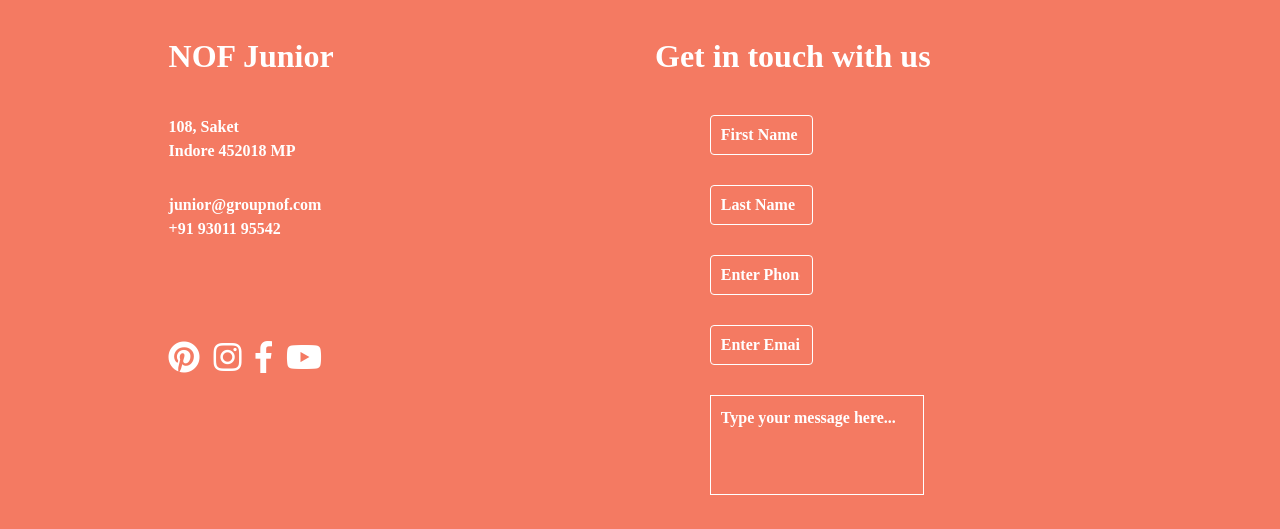
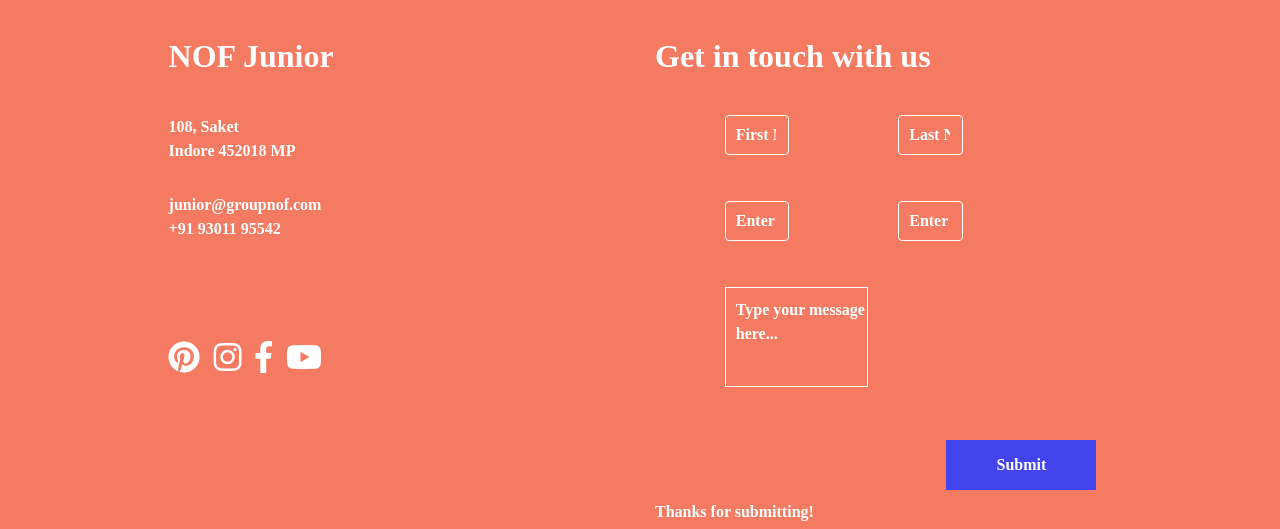
Before and after one commit to NOFjunior/NOFjunior, a plain HTML site: page Datepage.html in a window 1280 px wide. Shown: the part 1466-1995 px from the top of the page. Drawn offline with nearby package versions, Linux system fonts and the light colour scheme; some packages are replaced by stand-ins of ours.

Commit message:
Undo changes
form-group col-sm-6

```diff
--- a/Datepage.html
+++ b/Datepage.html
@@ -356,32 +356,32 @@ td.text-right {
         <h2>Get in touch with us</h2>
         <form id="test" class="get-in-touch" method="post" data-email="brajesh@nof.org.in" action="" onsubmit="return submitUserForm();">
           <div class="row">
-            <div class="">
+            <div class="form-group col-sm-6">
               <input type="text" placeholder="First Name" name="fname" id="fname" class="form-control">
               <h5 id="usercheck" class="error-msg">
                 Enter 3 charecter at least
               </h5>
             </div>
-            <div class="">
+            <div class="form-group col-sm-6">
 
               <input type="text" placeholder="Last Name" name="lname" id="lname" class="form-control">
               <h5 id="lNameCheck" class="error-msg">
                 Enter 3 charecter at least
               </h5>
             </div>
-            <div class="">
+            <div class="form-group col-sm-6">
               <input placeholder="Enter Phone No." type="text" name="phone" id="phone" class="form-control">
               <h5 id="phoneCheck" class="error-msg">
                 Enter 10 digit phone number
               </h5>
             </div>
-            <div class="">
+            <div class="form-group col-sm-6">
               <input type="email" placeholder="Enter Email" name="email" id="email" class="form-control">
               <h5 id="emailvalid" class="form-text error-msg">
                 Your email must be a valid email
             </h5>
             </div>
-            <div class="">
+            <div class="form-group col-sm-6">
               <textarea placeholder="Type your message here..."></textarea>
             </div>
           </div>
```
